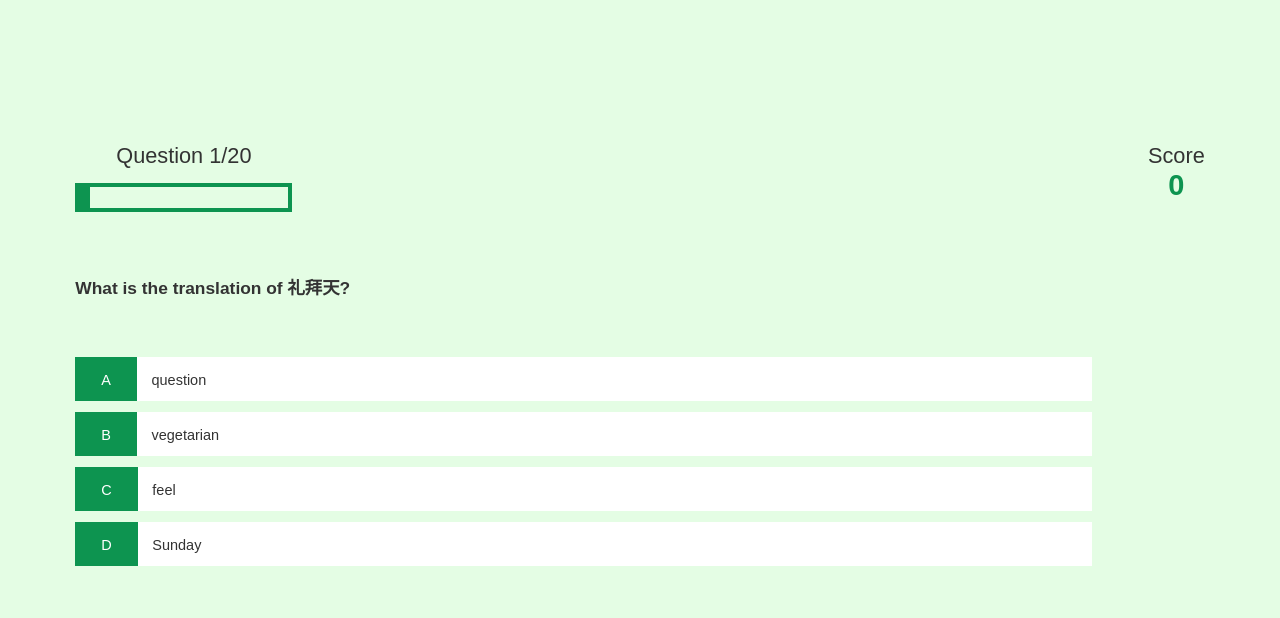
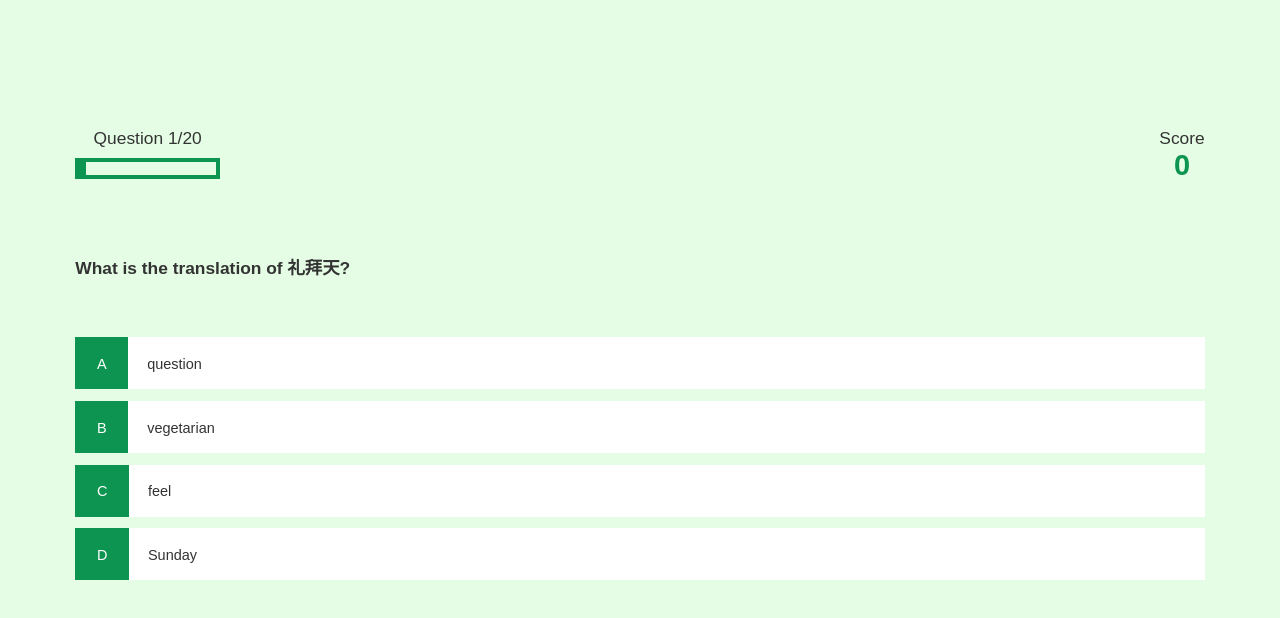
Before and after one commit to Codotic/codotic.github.io, a plain HTML site: page game.html in a window 1280 px wide. Drawn offline with Linux system fonts and the light colour scheme.

Commit message:
Add files via upload

```diff
--- a/game.css
+++ b/game.css
@@ -1,8 +1,8 @@
 .choice-container {
     display: flex;
     margin-bottom: 0.8rem;
-    width: 90%;
-    height: 3rem;
+    width: 100%;
+    height: 3.6rem;
     font-size: 1.0rem;
     border: 0.1rem solid rgb(86, 165, 235. 0.25);
     background-color: white;
@@ -16,13 +16,13 @@
 }
 
 .choice-prefix {
-    padding: 1rem 1.8rem;
+    padding: 1.3rem 1.5rem;
     background-color: #0d9450;
     color: white;
 }
 
 .choice-text {
-    padding: 1rem;
+    padding: 1.3rem;
     width: 100%;
 }
 
@@ -42,7 +42,7 @@
 
 .hud-prefix {
     text-align: center;
-    font-size: 1.5rem;
+    font-size: 1.2rem;
 }
 
 .hud-main-text {
@@ -50,14 +50,14 @@
 }
 
 #progressBar {
-    width: 15rem;
-    height: 2rem;
+    width: 10rem;
+    height: 1.5rem;
     border: 0.3rem solid #0d9450;
-    margin-top: 1rem;
+    margin-top: 0.6rem;
     }
 
 #progressBarFull {
-    height: 1.7rem;
+    height: 1.2rem;
     background-color: #0d9450;
     width: 0%;
 }
```
